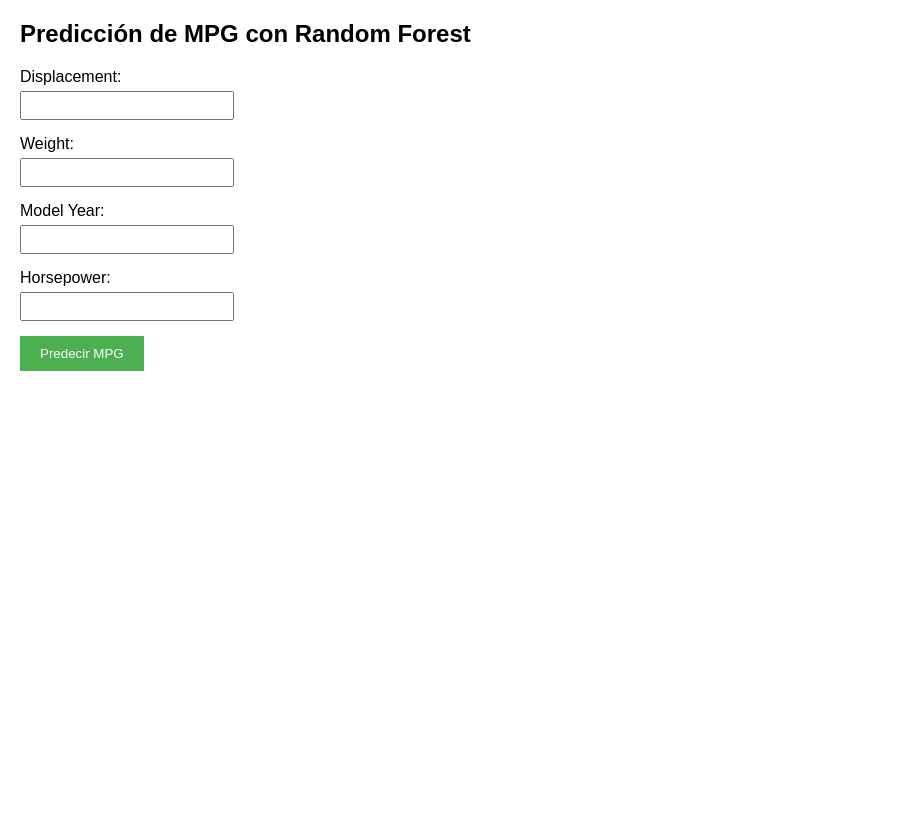
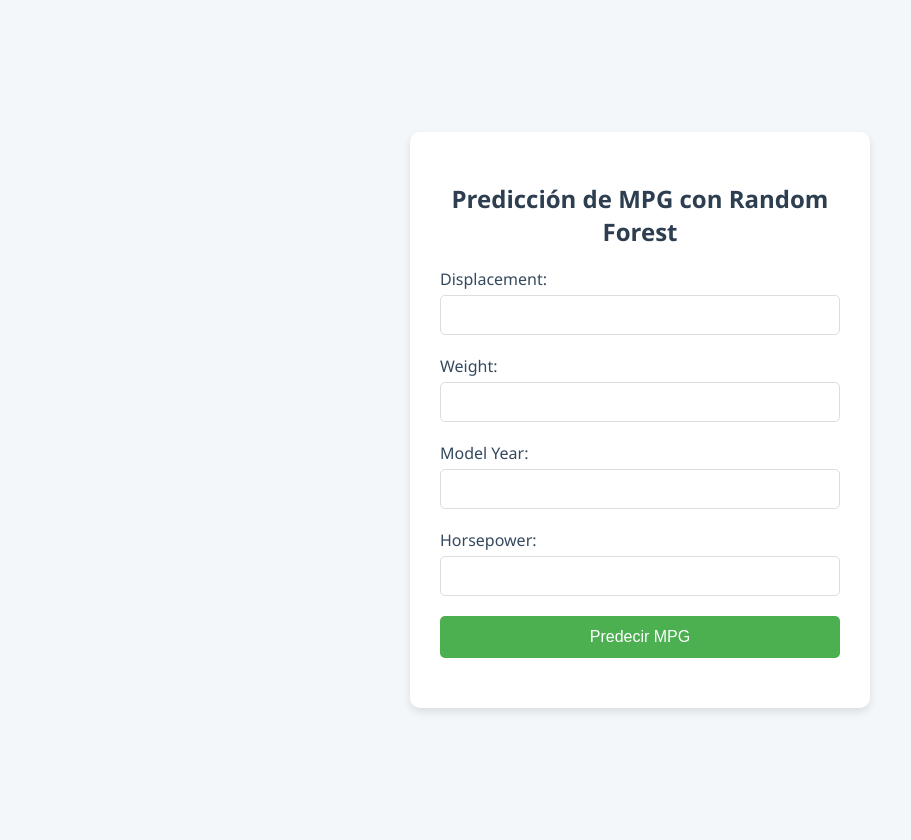
Before and after one commit to HailieTapia/mes-2, a Flask app: page / in a window 1280 px wide. Shown: the whole page, without its empty margins (0-911 px from the left). Before the commit the page ends 371 px from the top, so only its background shows below. Run offline with Flask 3, Linux system fonts and the light colour scheme; parts of the project's set-up code (start-up, migrations or seed data) failed here and were passed over.

Commit message:
modified:   templates/index.html

```diff
--- a/templates/index.html
+++ b/templates/index.html
@@ -2,17 +2,88 @@
 <html lang="es">
 <head>
     <meta charset="UTF-8">
+    <meta name="viewport" content="width=device-width, initial-scale=1.0">
     <title>Predicción de MPG</title>
     <style>
-        body { font-family: Arial, sans-serif; margin: 20px; }
-        .form-group { margin-bottom: 15px; }
-        label { display: block; margin-bottom: 5px; }
-        input { padding: 5px; width: 200px; }
-        button { padding: 10px 20px; background-color: #4CAF50; color: white; border: none; cursor: pointer; }
-        #result { margin-top: 20px; font-weight: bold; }
+        body {
+            font-family: 'Segoe UI', Arial, sans-serif;
+            background-color: #f4f7fa;
+            margin: 0;
+            padding: 20px;
+            display: flex;
+            justify-content: center;
+            align-items: center;
+            min-height: 100vh;
+        }
+        .container {
+            background-color: white;
+            padding: 30px;
+            border-radius: 10px;
+            box-shadow: 0 4px 8px rgba(0, 0, 0, 0.1);
+            width: 100%;
+            max-width: 400px;
+        }
+        h2 {
+            text-align: center;
+            color: #2c3e50;
+            margin-bottom: 20px;
+        }
+        .form-group {
+            margin-bottom: 20px;
+        }
+        label {
+            display: block;
+            font-weight: 500;
+            color: #34495e;
+            margin-bottom: 5px;
+        }
+        input {
+            padding: 10px;
+            width: 100%;
+            border: 1px solid #ddd;
+            border-radius: 5px;
+            box-sizing: border-box;
+            font-size: 16px;
+            transition: border-color 0.3s;
+        }
+        input:focus {
+            outline: none;
+            border-color: #4CAF50;
+            box-shadow: 0 0 5px rgba(76, 175, 80, 0.3);
+        }
+        button {
+            padding: 12px;
+            width: 100%;
+            background-color: #4CAF50;
+            color: white;
+            border: none;
+            border-radius: 5px;
+            cursor: pointer;
+            font-size: 16px;
+            transition: background-color 0.3s;
+        }
+        button:hover {
+            background-color: #45a049;
+        }
+        #result {
+            margin-top: 20px;
+            text-align: center;
+            color: #2c3e50;
+            font-weight: 600;
+        }
+        @media (max-width: 480px) {
+            .container {
+                padding: 15px;
+                margin: 10px;
+            }
+            input, button {
+                font-size: 14px;
+            }
+        }
     </style>
 </head>
 <body>
+    <div class="container">
         <h2>Predicción de MPG con Random Forest</h2>
         <form method="POST" action="/">
             <div class="form-group">
@@ -38,5 +109,6 @@
                 <p>Predicción de MPG: {{ prediction }} mpg</p>
             {% endif %}
         </div>
+    </div>
 </body>
 </html>
```
Lines whose indentation alone changed are shown as unchanged.
